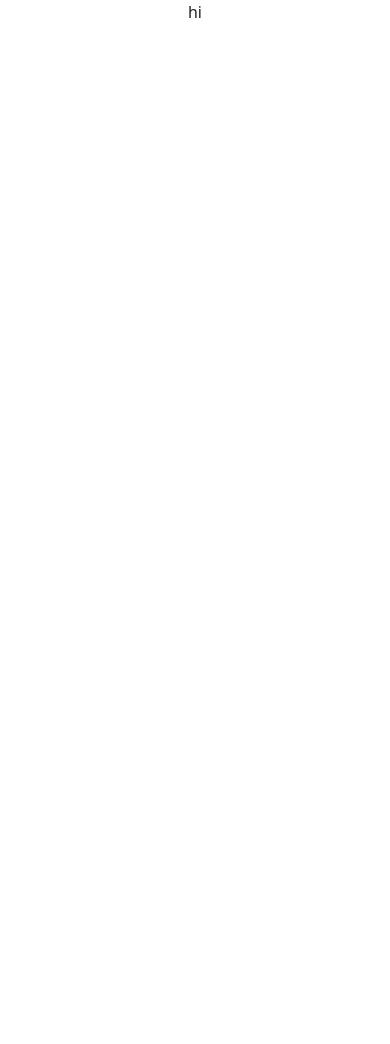
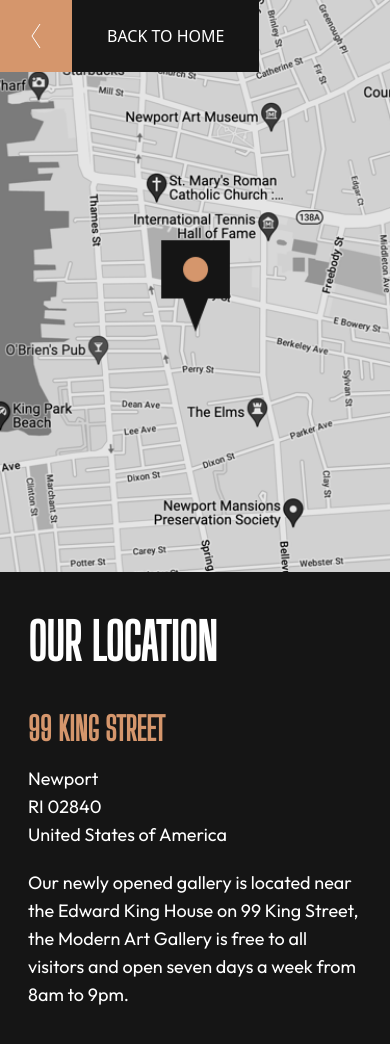
Before and after one commit to antran1245/art-gallery, a React (Create React App) app: page /location in a window 390 px wide. Shown: the top 1044 px of the page. Before the commit the page ends 844 px from the top, so only its background shows below. Built offline with nearby package versions, Linux system fonts and the light colour scheme.

Commit message:
street location comp style

```diff
--- a/src/components/Home.tsx
+++ b/src/components/Home.tsx
@@ -4,6 +4,7 @@
 import facebook from '../assets/icon-facebook.svg'
 import instagram from '../assets/icon-instagram.svg'
 import twitter from '../assets/icon-twitter.svg'
+import logo from '../assets/logo-light.svg'
 import '../sass/home.scss'
 
 export default function Home () {
@@ -54,8 +55,7 @@
             </Row>
             <Row id='footer'>
                 <Col md={3} lg={3} xl={2} className="title">
-                    <p>MODERN</p>
-                    <p>ART GALLERY</p>
+                    <img src={logo} alt="logo" />
                 </Col>
                 <Col md={6} lg={5} xl={8} className="info">
                     <p>The Modern Art Gallery is free to all visitors and open seven days a week from 8am to 9pm. Find us at 99 King Street, Newport, USA.</p>
--- a/src/components/Location.tsx
+++ b/src/components/Location.tsx
@@ -1,6 +1,36 @@
 import React from 'react'
+import { Button, Row, Col } from 'react-bootstrap'
+import '../sass/location.scss'
+
 export default function Location() {
     return(
-        <div>hi</div>
+        <>
+            <Row id="map">
+                <img src={require('../assets/desktop/image-map.png')} alt="desktop map" className='d-none d-lg-block'/>
+                <img src={require('../assets/tablet/image-map.png')} alt="tablet map" className='d-none d-md-block d-lg-none'/>
+                <img src={require('../assets/mobile/image-map.png')} alt="mobile map" className='d-block d-md-none'/>
+                <div className='button-group'>
+                    <span></span>
+                    <Button>BACK TO HOME</Button>
+                </div>
+            </Row>
+            <Row id="location">
+                <Col xs={12} md={6} className='title'>
+                    <p>OUR</p>
+                    <p>LOCATION</p>
+                </Col>
+                <Col xs={12} md={6} className='address'>
+                    <div className='street'>99 KING STREET</div>
+                    <div className='city'>
+                        <p>Newport</p>
+                        <p>RI 02840</p>
+                        <p>United States of America</p>
+                    </div>
+                    <div className='info'>
+                        <p>Our newly opened gallery is located near the Edward King House on 99 King Street, the Modern Art Gallery is free to all visitors and open seven days a week from 8am to 9pm.</p>
+                    </div>
+                </Col>
+            </Row>
+        </>
     )
 }
--- a/src/sass/home.scss
+++ b/src/sass/home.scss
@@ -125,15 +125,6 @@
     color: #FFFFFF;
     margin-top: 180px;
     padding: 80px 165px;
-    .title {
-        font-family: 'Big Shoulders Display', normal;
-        font-size: 32px;
-        font-weight: 900;
-        line-height: 32px;
-        p {
-            margin-bottom: 0;
-        }
-    }
     .info {
         font-family: 'Outfit', normal;
         font-weight: 300;
--- a/src/sass/location.scss
+++ b/src/sass/location.scss
@@ -0,0 +1,118 @@
+// Map
+#map {
+    position: relative;
+    img {
+        padding: 0;
+    }
+    .button-group {
+        position: absolute;
+        top: 0;
+        left: 10%;
+        display: flex;
+        cursor: pointer;
+        height: 72px;
+        width: auto;
+        padding: 0;
+        button {
+            background-color: #151515;
+            text-transform: uppercase;
+            border: none;
+            padding: 24px 35px;
+            border-radius: 0;
+        }
+        span {
+            background: url('../assets/icon-arrow-left.svg') center center no-repeat;
+            background-color: #D5966C;
+            padding: 36px;
+            height: 100%;
+        }
+    }
+}
+
+// Location Address Street
+#location {
+    background-color: #151515;
+    padding: 104px 165px 128px 165px;
+    p {
+        margin: 0;
+        color: #FFFFFF;
+    }
+    .title {
+        font-family: 'Big Shoulders Display', normal;
+        font-weight: 900;
+        font-size: 70px;
+        line-height: 70px;
+        text-transform: uppercase;
+    }
+    .address {
+        p {
+            font-family: 'Outfit', normal;
+            font-size: 22px;
+            line-height: 32px;
+            font-weight: 300;
+        }
+        .street {
+            color: #D5966C;
+            font-family: 'Big Shoulders Display', normal;
+            font-size: 36px;
+            line-height: 36px;
+            font-weight: 900;
+            text-transform: uppercase;
+        }
+        .city, .info {
+            margin-top: 32px;
+        }
+    }
+}
+
+// Tablet screen size
+@media only screen and (max-width: 992px) {
+    #map {
+        .button-group {
+            left: 5%;
+        }
+    }
+    #location {
+        padding: 88px 40px 80px 39px;
+        .title {
+            font-size: 55px;
+            line-height: 50px;
+        }
+        .address {
+            p {
+                font-size: 18px;
+                line-height: 28px;
+            }
+            .street {
+                font-size: 32px;
+                line-height: 32px;
+            }
+            .city, .info {
+                margin-top: 20px;
+            }
+        }
+    }
+}
+
+// Mobile screen size
+@media only screen and (max-width: 576px) {
+    #map {
+        .button-group {
+            left: 0;
+        }
+    }
+    #location {
+        padding: 48px 16px 56px 16px;
+        .title {
+            font-size: 50px;
+            line-height: 45px;
+            display: flex;
+            p {
+                margin-right: 10px;
+            }
+        }
+        .address {
+            margin-top: 48px;
+        }
+    }
+}
```
